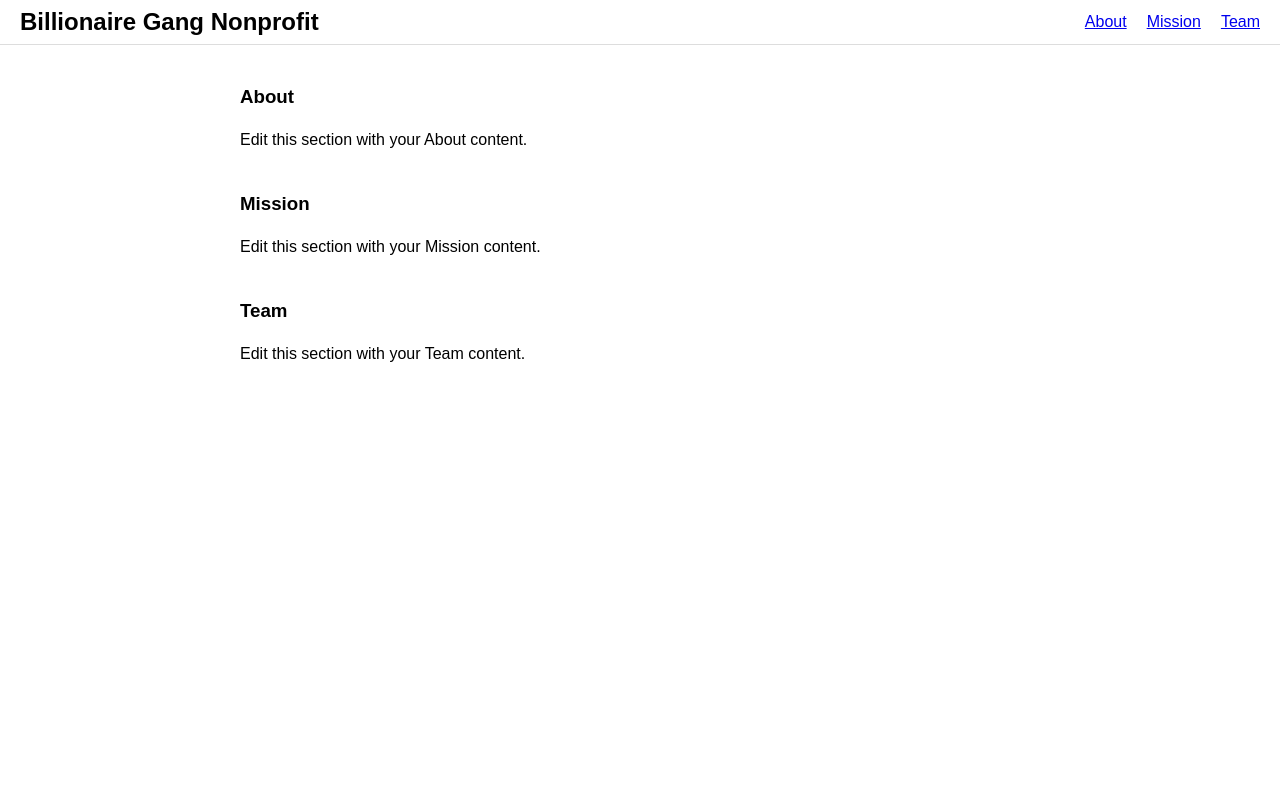
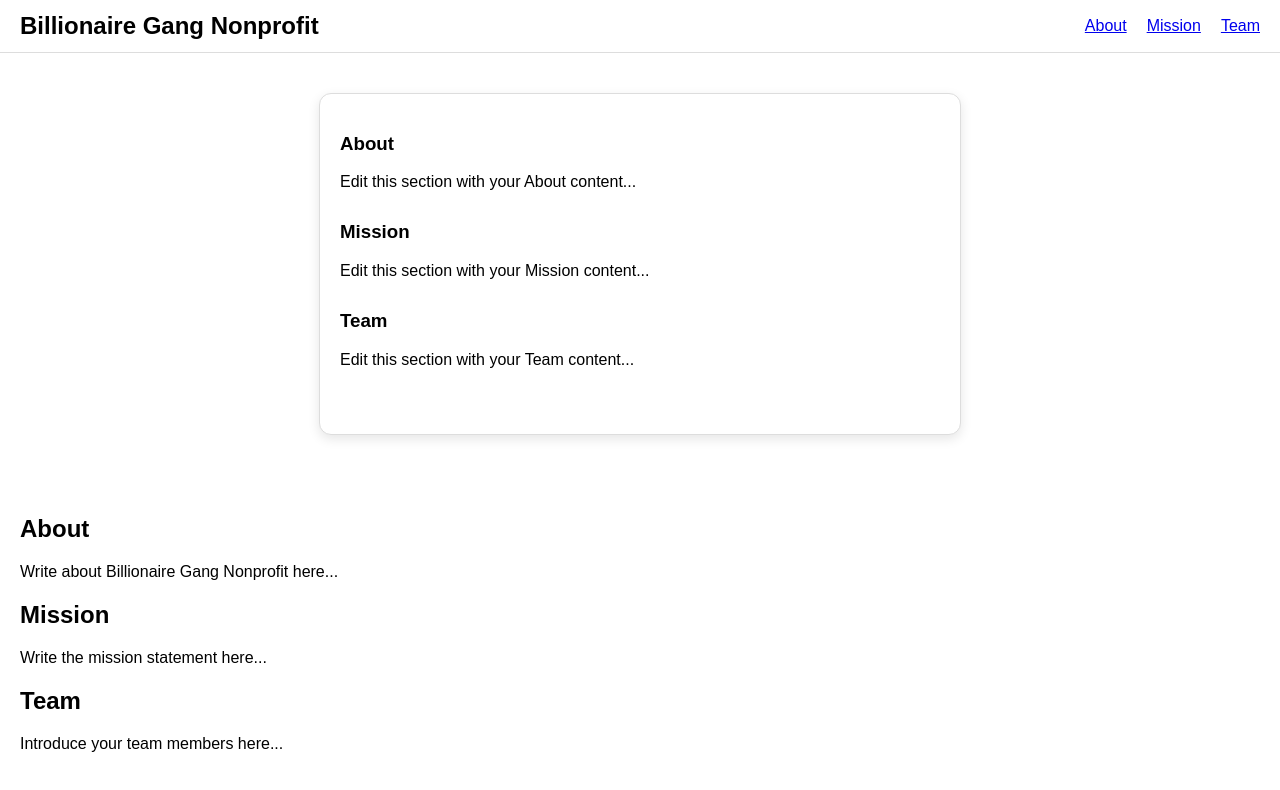
Before and after one commit to peggydpy/billionaire-gang, a Next.js app: page / in a window 1280 px wide. Shown: the top 790 px of the page. Built offline with nearby package versions, Linux system fonts and the light colour scheme.

Commit message:
Update layout.js

```diff
--- a/src/app/layout.js
+++ b/src/app/layout.js
@@ -4,12 +4,13 @@ export default function RootLayout({ children }) {
   return (
     <html lang="en">
       <body style={{ margin: 0, fontFamily: "sans-serif" }}>
+        {/* Header */}
         <header
           style={{
             display: "flex",
             justifyContent: "space-between",
             alignItems: "center",
-            padding: "8px 20px", // tighter padding
+            padding: "12px 20px",
             borderBottom: "1px solid #ddd",
           }}
         >
@@ -18,7 +19,7 @@ export default function RootLayout({ children }) {
             <ul
               style={{
                 display: "flex",
-                gap: "20px", // less space between links
+                gap: "20px",
                 margin: 0,
                 padding: 0,
                 listStyle: "none",
@@ -31,29 +32,45 @@ export default function RootLayout({ children }) {
           </nav>
         </header>
 
+        {/* Widget Area */}
         <main
           style={{
-            maxWidth: "800px",
-            margin: "0 auto",
-            padding: "20px",
-            lineHeight: "1.4",
+            display: "flex",
+            justifyContent: "center",
+            alignItems: "center",
+            padding: "40px",
           }}
         >
-          <section id="about" style={{ marginBottom: "40px" }}>
+          <div
+            style={{
+              width: "600px",
+              height: "300px",
+              border: "1px solid #ddd",
+              borderRadius: "12px",
+              padding: "20px",
+              overflowY: "auto",
+              boxShadow: "0 4px 12px rgba(0,0,0,0.1)",
+              backgroundColor: "#fff",
+            }}
+          >
+            <section id="about" style={{ marginBottom: "30px" }}>
               <h3>About</h3>
-            <p>Edit this section with your About content.</p>
+              <p>Edit this section with your About content...</p>
             </section>
 
-          <section id="mission" style={{ marginBottom: "40px" }}>
+            <section id="mission" style={{ marginBottom: "30px" }}>
               <h3>Mission</h3>
-            <p>Edit this section with your Mission content.</p>
+              <p>Edit this section with your Mission content...</p>
             </section>
 
-          <section id="team" style={{ marginBottom: "40px" }}>
+            <section id="team">
               <h3>Team</h3>
-            <p>Edit this section with your Team content.</p>
+              <p>Edit this section with your Team content...</p>
             </section>
+          </div>
         </main>
+
+        {children}
       </body>
     </html>
   );
```
Lines whose indentation alone changed are shown as unchanged.
